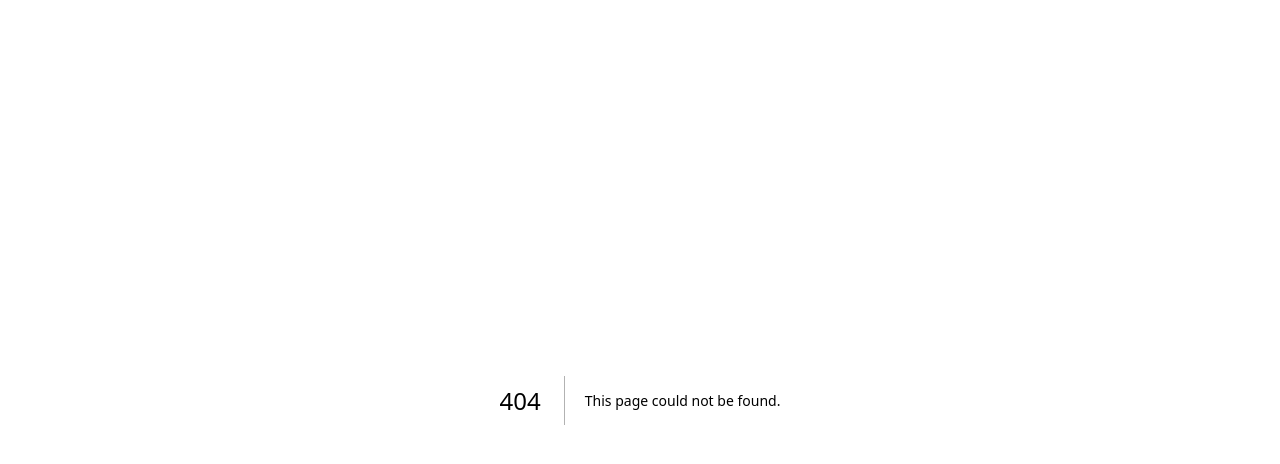
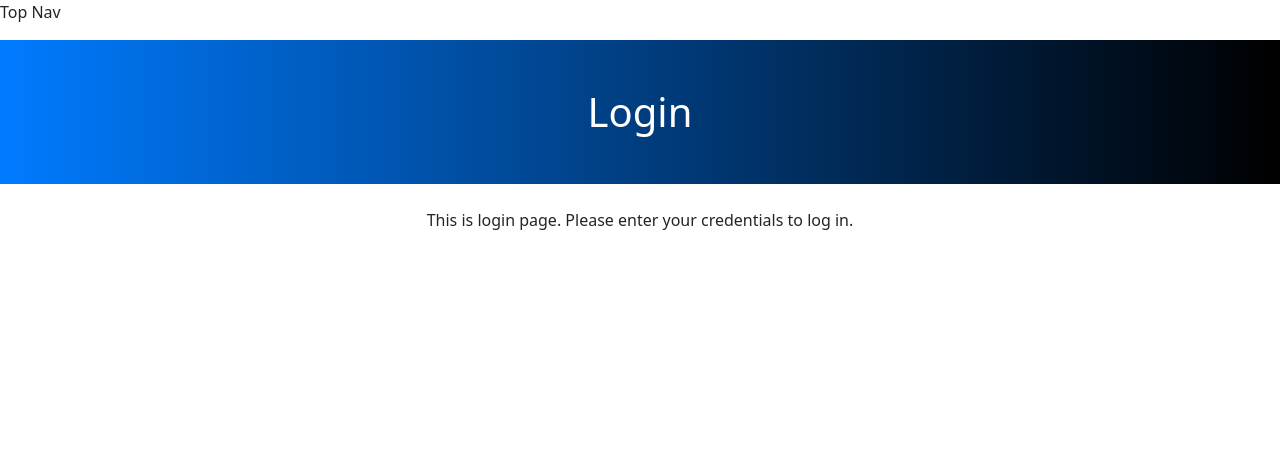
Before and after one commit to iambarun/E-Learning-Marketplace, a Next.js app in the folder client/: page /login in a window 1280 px wide. Before the commit this address had no page. Shown: the top 464 px of the page. Built offline with nearby package versions, Linux system fonts and the light colour scheme.

Commit message:
added login and registration pages with topnav component

```diff
--- /dev/null
+++ b/client/components/TopNav.js
@@ -0,0 +1,8 @@
+const TopNav = () => {
+    return (
+        <>
+            <p>Top Nav</p>
+        </>
+    );
+};
+export default TopNav;
--- a/client/pages/_app.js
+++ b/client/pages/_app.js
@@ -1,9 +1,16 @@
+import TopNav from '../components/TopNav';
 import 'bootstrap/dist/css/bootstrap.min.css';
 //import 'antd/dist/antd.css';
 import '../public/css/style.css';
 
 function MyApp({ Component, pageProps }) {
-  return <Component {...pageProps} />;
+  return (
+    <>
+        <TopNav />
+        <Component {...pageProps} />
+    </>
+  );
 }
 
+
 export default MyApp;
--- /dev/null
+++ b/client/pages/login.js
@@ -0,0 +1,9 @@
+const Login = () => {
+  return (
+    <>
+        <h1 className="jumbotron text-center py-5 mb-4">Login</h1>
+        <p className="text-center">This is login page. Please enter your credentials to log in.</p>
+    </>
+  );
+}
+export default Login;
```
Also changed, not shown: client/pages/register.js (added, +9 -0 lines).
